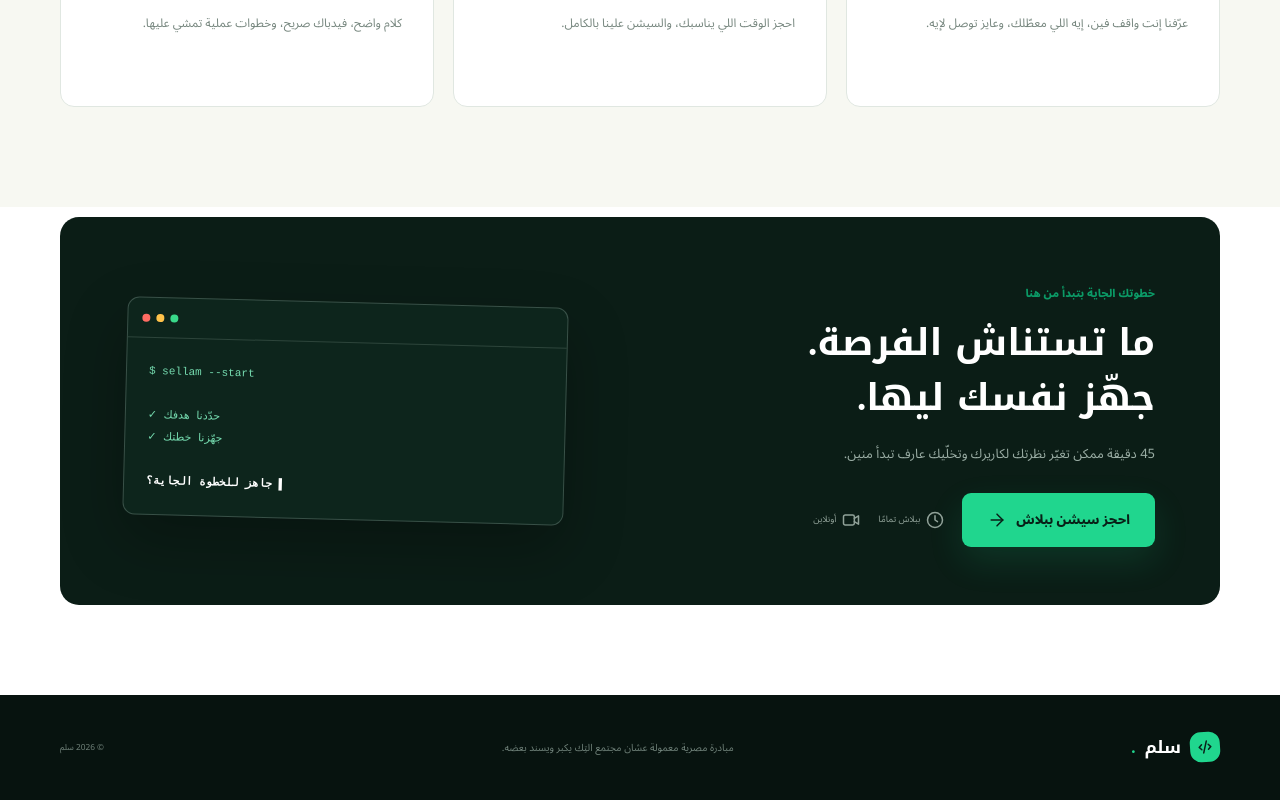
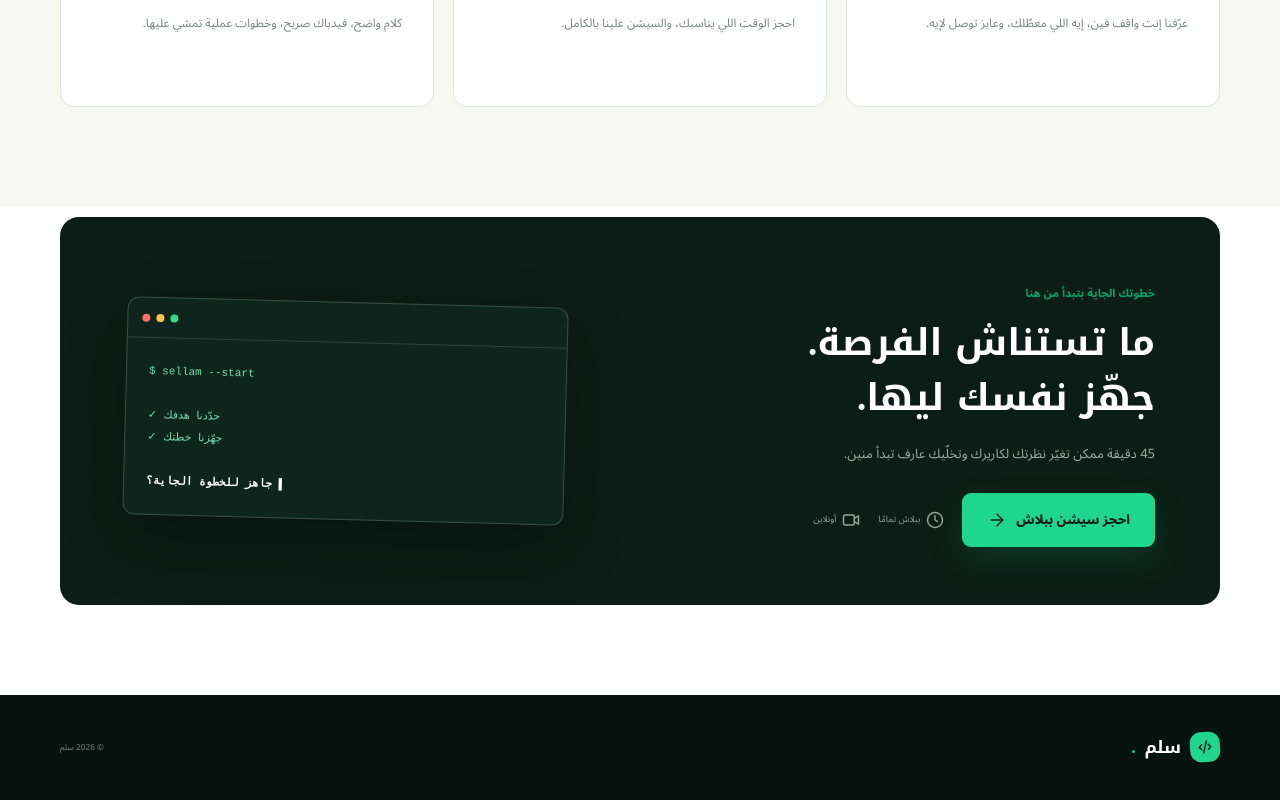
Before and after one commit to osama-abouelkhair/dev-mentorship, a React (Vite) app: page / in a window 1280 px wide. Shown: the part 1312-2112 px from the top of the page. Built offline with nearby package versions, Linux system fonts and the light colour scheme; no server answers.

Commit message:
Remove footer initiative sentence

```diff
--- a/src/App.tsx
+++ b/src/App.tsx
@@ -21,7 +21,7 @@ export default function App({clerkEnabled}:{clerkEnabled:boolean}){
     <section className="audience"><div className="container"><p>معمولة ليك لو إنت</p><div>{['خريج حاسبات أو هندسة','لسه بادئ في البرمجة','عايز تعمل كارير شيفت','بتحضّر لإنترفيو تِكنيكال'].map(x=><span key={x}><Icon name="check" size={16}/>{x}</span>)}</div></div></section>
     <section className="section how" id="how"><div className="container"><div className="heading"><span>من غير لف ولا تعقيد</span><h2>3 خطوات بينك وبين<br/><em>الخطوة اللي جاية</em></h2><p>قول لنا محتاج إيه، اقعد مع حد فاهم، واطلع بخطة واضحة تقدر تبدأ فيها فورًا.</p></div><div className="steps">{[["01","target","قول لنا هدفك","عرّفنا إنت واقف فين، إيه اللي معطّلك، وعايز توصل لإيه."],["02","calendar","اختار معادك","احجز الوقت اللي يناسبك، والسيشن علينا بالكامل."],["03","spark","ابدأ تتحرّك","كلام واضح، فيدباك صريح، وخطوات عملية تمشي عليها."]].map(s=><article key={s[0]}><small>{s[0]}</small><i><Icon name={s[1] as IconName} size={26}/></i><h3>{s[2]}</h3><p>{s[3]}</p></article>)}</div></div></section>
     <section className="cta" id="about"><div className="container cta-box"><div><span>خطوتك الجاية بتبدأ من هنا</span><h2>ما تستناش الفرصة.<br/>جهّز نفسك ليها.</h2><p>45 دقيقة ممكن تغيّر نظرتك لكاريرك وتخلّيك عارف تبدأ منين.</p><div className="cta-actions"><AuthAction clerkEnabled={clerkEnabled} onPreview={()=>setSetup(true)}>احجز سيشن ببلاش <Icon name="arrow"/></AuthAction><small><Icon name="clock"/> ببلاش تمامًا</small><small><Icon name="video"/> أونلاين</small></div></div><div className="terminal"><div><i/><i/><i/></div><pre>$ sellam --start{`\n\n`}✓ حدّدنا هدفك{`\n`}✓ جهّزنا خطتك{`\n\n`}<b>جاهز للخطوة الجاية؟ ▌</b></pre></div></div></section></main>
-    <footer className="site-footer"><div className="container"><a className="brand" href="#top"><b><Icon name="code"/></b>سلم<span>.</span></a><p>مبادرة مصرية معمولة عشان مجتمع التِك يكبر ويسند بعضه.</p><small>© 2026 سلم</small></div></footer>
+    <footer className="site-footer"><div className="container"><a className="brand" href="#top"><b><Icon name="code"/></b>سلم<span>.</span></a><small>© 2026 سلم</small></div></footer>
     {setup&&<div className="modal" onClick={()=>setSetup(false)}><div onClick={e=>e.stopPropagation()}><button onClick={()=>setSetup(false)}><Icon name="close"/></button><i><Icon name="code" size={27}/></i><h3>فعّل Clerk عشان تبدأ الحجز</h3><p>حط مفتاح النشر في ملف <code>.env.local</code> عشان التسجيل والحجز يشتغلوا.</p><code>VITE_CLERK_PUBLISHABLE_KEY=pk_test_...</code><button className="button primary" onClick={()=>setSetup(false)}>تمام</button></div></div>}
   </div>
 }
```
